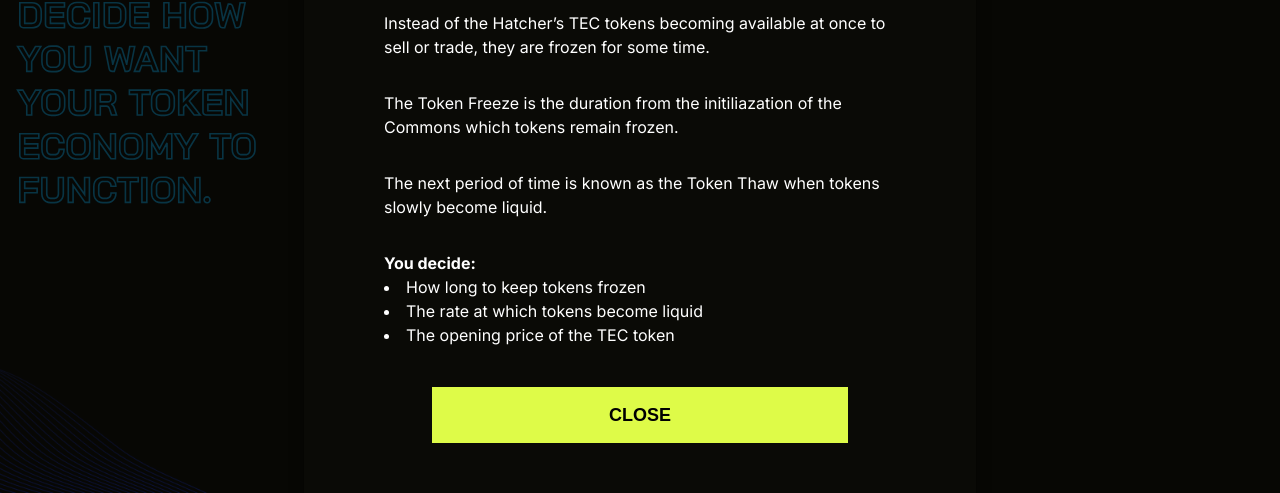
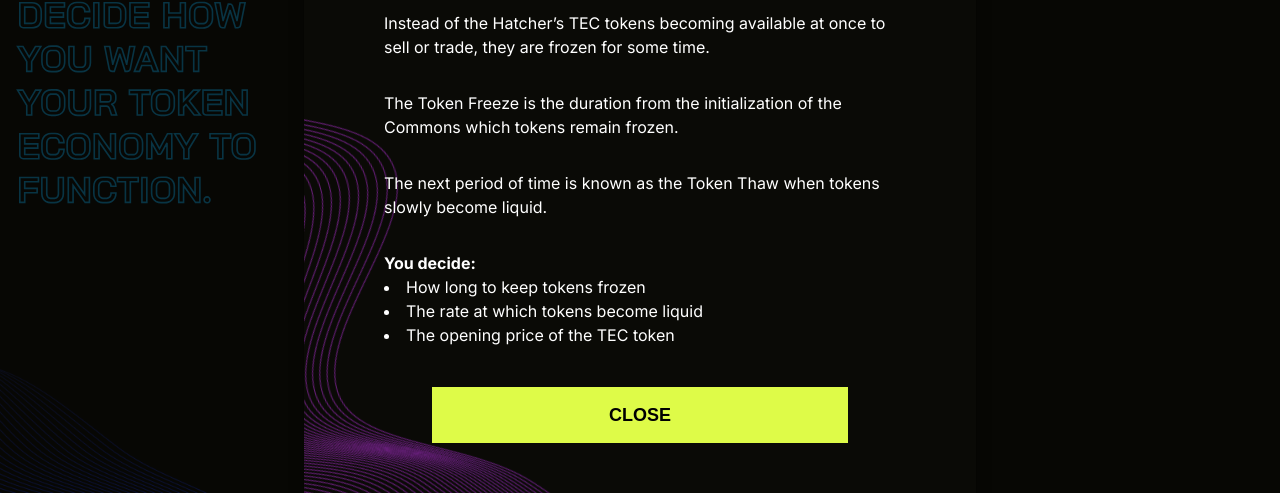
Before and after one commit to CommonsBuild/commons-config-frontend, a Next.js app: page /intro/1 in a window 1280 px wide. Both pictures are taken after a click on the link "LEARN MORE". Shown: the part 227-720 px from the top of the page. Built offline with nearby package versions, Linux system fonts and the light colour scheme; no server answers; a web font is replaced by a local one.

Commit message:
style: added background element to intro dialogs

```diff
--- a/src/components/modals/Modal.tsx
+++ b/src/components/modals/Modal.tsx
@@ -72,8 +72,8 @@ function Modal({
               </div>
               <div
                 className={classnames(
-                  'bg-black pt-5 px-16 sm:pt-6',
-                  transparent && 'pb-5 sm:pb-6'
+                  'pt-5 px-16 sm:pt-6',
+                  transparent && 'pb-5 sm:pb-6 bg-black'
                 )}
               >
                 <NeonButton fullWidth onClick={handleClose}>
--- a/src/pages/intro/1.tsx
+++ b/src/pages/intro/1.tsx
@@ -1,5 +1,6 @@
 import type { ReactElement } from 'react';
 import { useState } from 'react';
+import Image from 'next/image';
 
 import Intro from '@/templates/Intro';
 import { Modal } from '@/components/modals/';
@@ -21,7 +22,7 @@ function IntroOneDialog({ handleClose, isOpen }: DialogProps) {
         or trade, they are frozen for some time.
       </p>
       <p className="font-inter text-base text-neon-light p-4">
-        The Token Freeze is the duration from the initiliazation of the Commons
+        The Token Freeze is the duration from the initialization of the Commons
         which tokens remain frozen.
       </p>
       <p className="font-inter text-base text-neon-light p-4">
@@ -34,6 +35,14 @@ function IntroOneDialog({ handleClose, isOpen }: DialogProps) {
         <li>The rate at which tokens become liquid</li>
         <li>The opening price of the TEC token</li>
       </p>
+      <div className="absolute top-0 right-3/10 -rotate-15 -z-1">
+        <Image
+          src="/animation_modal.png"
+          height="1372"
+          width="1485"
+          layout="fixed"
+        />
+      </div>
     </Modal>
   );
 }
--- a/src/pages/intro/2.tsx
+++ b/src/pages/intro/2.tsx
@@ -1,5 +1,6 @@
 import type { ReactElement } from 'react';
 import { useState } from 'react';
+import Image from 'next/image';
 
 import Intro from '@/templates/Intro';
 import { Modal } from '@/components/modals/';
@@ -33,6 +34,14 @@ function IntroTwoDialog({ handleClose, isOpen }: DialogProps) {
         <li>What percent of hatch funds will go to funding Token</li>
         <li>Engineering The tribute taken from buy and sell orders</li>
       </p>
+      <div className="absolute top-4/10 left-0 -rotate-135 -z-1">
+        <Image
+          src="/animation_modal.png"
+          height="1372"
+          width="1485"
+          layout="fixed"
+        />
+      </div>
     </Modal>
   );
 }
--- a/src/pages/intro/3.tsx
+++ b/src/pages/intro/3.tsx
@@ -1,5 +1,6 @@
 import type { ReactElement } from 'react';
 import { useState } from 'react';
+import Image from 'next/image';
 
 import Intro from '@/templates/Intro';
 import { Modal } from '@/components/modals/';
@@ -27,6 +28,14 @@ function IntroThreeDialog({ handleClose, isOpen }: DialogProps) {
         <li>How long to listen for a change of outcome</li>
         <li>The amount of time that can be added for voting</li>
       </p>
+      <div className="absolute -top-full right-6/10 -rotate-15 -z-1">
+        <Image
+          src="/animation_modal.png"
+          height="1372"
+          width="1485"
+          layout="fixed"
+        />
+      </div>
     </Modal>
   );
 }
--- a/src/pages/intro/4.tsx
+++ b/src/pages/intro/4.tsx
@@ -1,5 +1,6 @@
 import type { ReactElement } from 'react';
 import { useState } from 'react';
+import Image from 'next/image';
 
 import Intro from '@/templates/Intro';
 import { Modal } from '@/components/modals/';
@@ -30,6 +31,14 @@ function IntroFourDialog({ handleClose, isOpen }: DialogProps) {
         <li>How many tokens are needed to pass a proposal</li>
         <li>The rate at which conviction accumulates</li>
       </p>
+      <div className="absolute -top-full left-3/10 -rotate-15 -z-1">
+        <Image
+          src="/animation_modal.png"
+          height="1372"
+          width="1485"
+          layout="fixed"
+        />
+      </div>
     </Modal>
   );
 }
--- a/tailwind.config.js
+++ b/tailwind.config.js
@@ -218,6 +218,10 @@ module.exports = {
       },
       rotate: {
         15: '15deg',
+        '-15': '-15deg',
+        '-45': '-45deg',
+        '-90': '-90deg',
+        '-135': '-135deg',
       },
       padding: {
         18: '4.5rem',
@@ -228,6 +232,7 @@ module.exports = {
         desktop: '1850px',
       },
       zIndex: {
+        '-1': -1,
         100: 100,
       },
     },
```
Also changed, not shown: public/animation.svg (deleted), public/animation_modal.png (added).
